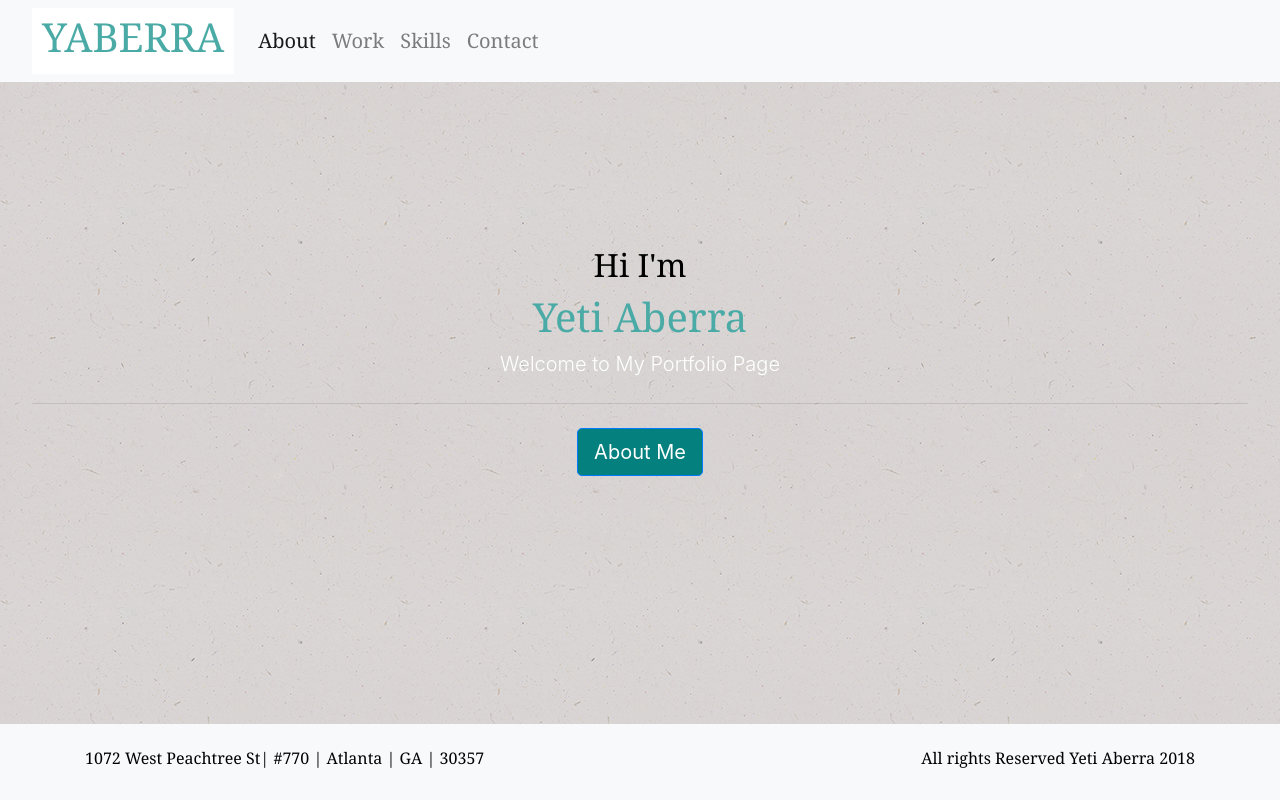
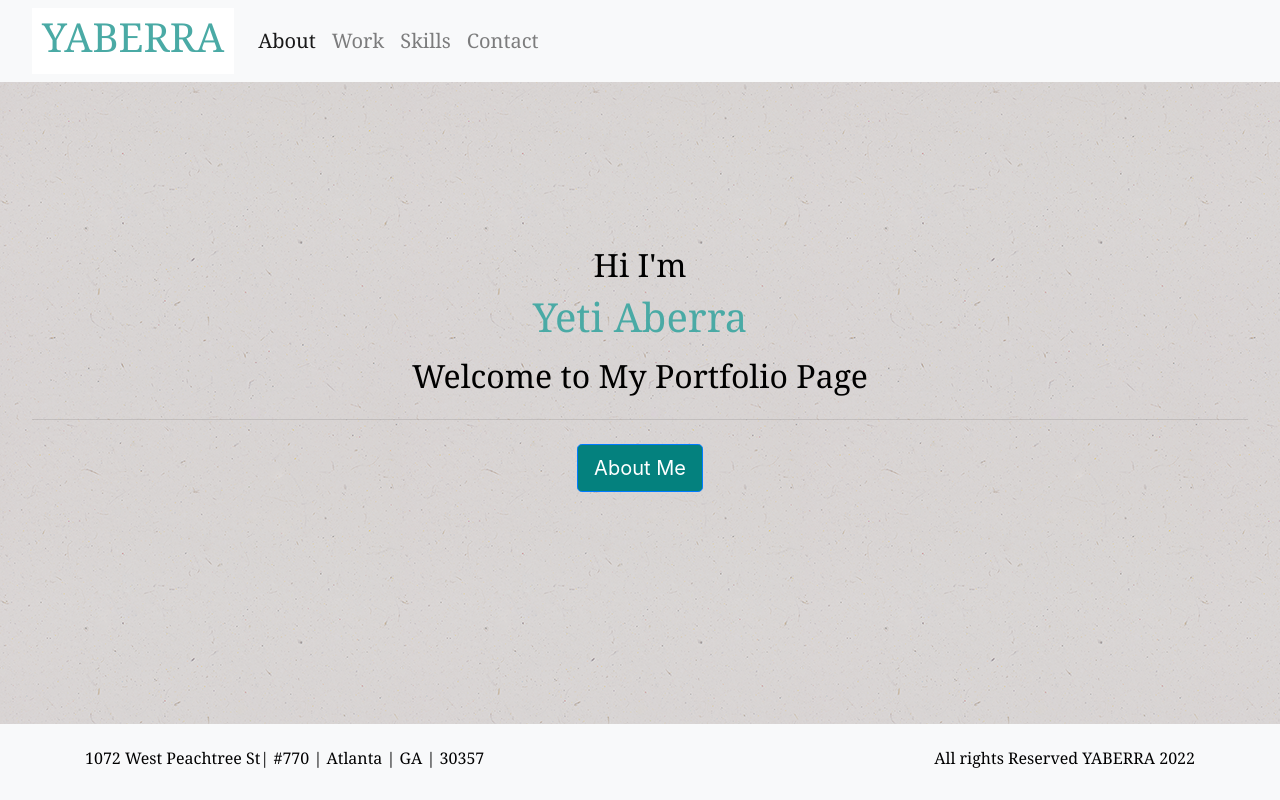
Before and after one commit to Yaberra/portfolio, a plain HTML site: page index.html in a window 1280 px wide. Drawn offline with nearby package versions, Linux system fonts and the light colour scheme; files whose address does not match are found by name.

Commit message:
updated footer

```diff
--- a/index.html
+++ b/index.html
@@ -49,7 +49,7 @@
 <div class="jumbotron bg-img text-white bg-overlay text-center">
 	<h2 class="display-2"><h2>Hi I'm</h2>
 		<h1>Yeti Aberra</h1>
-	<p class="lead">Welcome to My Portfolio Page</p>
+	<p class="lead"><h2>Welcome to My Portfolio Page</h2>
 	<hr class="my-4">
 	<p class="lead">
 	  <a class="btn btn-primary btn-lg" href="#aboutmeButton" role="button">About Me</a>
@@ -63,7 +63,7 @@
 		<div class="col-sm-3"></div>
 		<div class="col-md-12"></div>
 		<p style="text-align: center;"><h6> 1072 West Peachtree St| #770 | Atlanta | GA | 30357</p></h6>
-		<p style="text-align: center"><h6>All rights Reserved Yeti Aberra 2018</p></h6>
+		<p style="text-align: center"><h6>All rights Reserved  YABERRA 2022</p></h6>
 	 </div>
    </nav>
 </footer>
```
